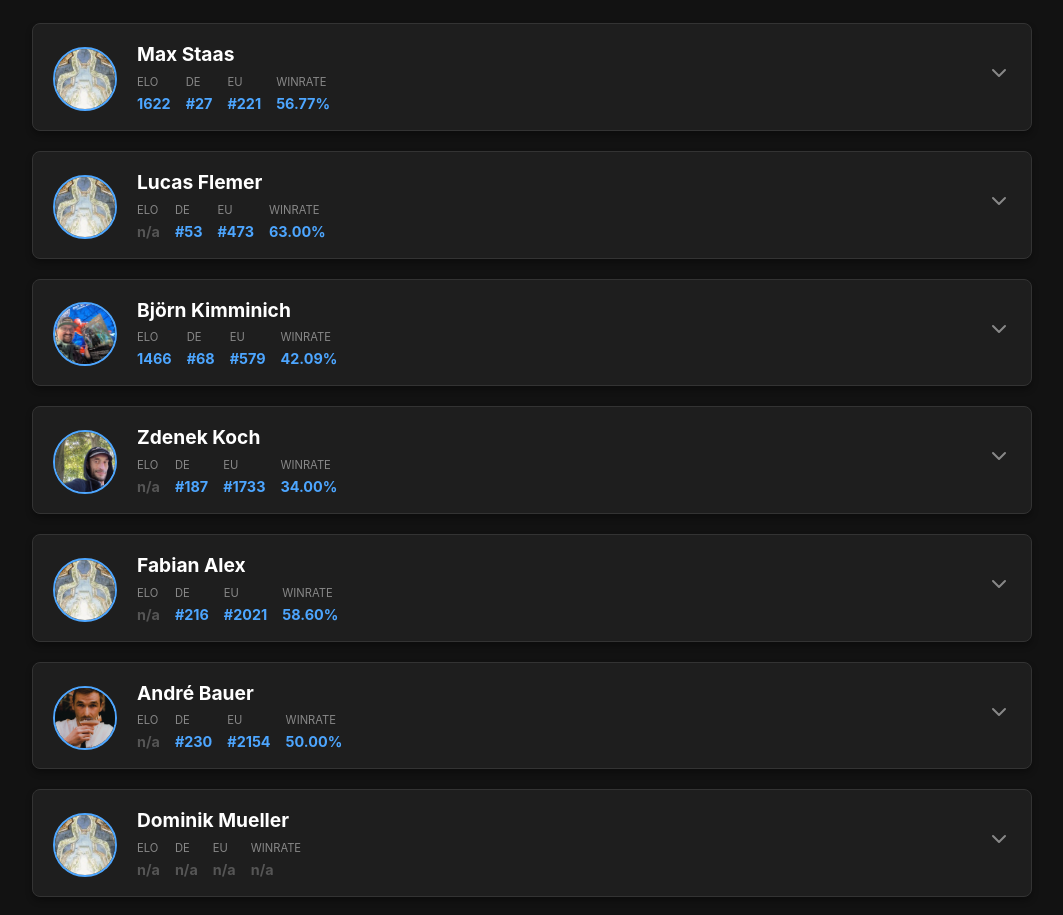
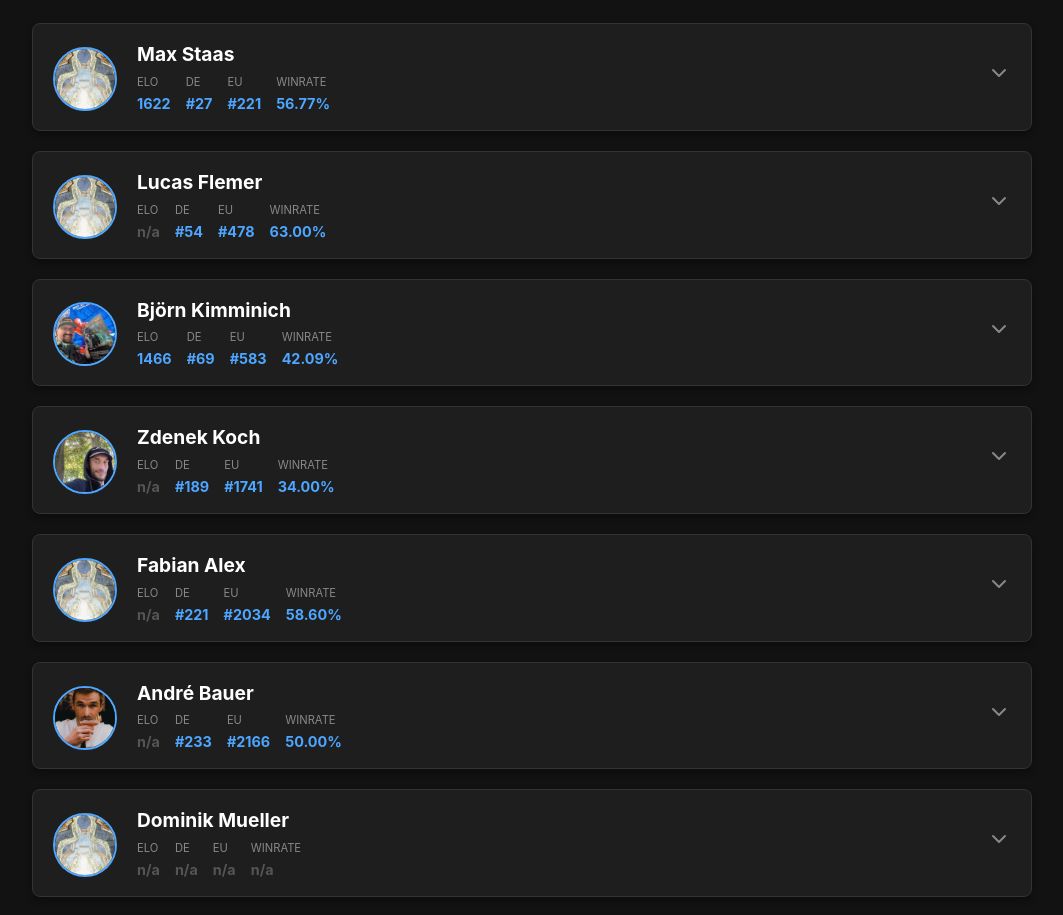
Before and after one commit to mull2five/mull2five.github.io, a Jekyll site: the page built from index.md, in a window 1280 px wide. Shown: the part 656-1571 px from the top of the page, without its empty margins (108-1171 px from the left). Built offline with Jekyll 4.4.1, drawn with Linux system fonts in a browser that asks for light colours.

Commit message:
🤖 Update player info JSON files

```diff
--- a/_data/player_info/andre_bauer.json
+++ b/_data/player_info/andre_bauer.json
@@ -10,8 +10,8 @@
       "url": "https://unityleague.gg/player/35406/",
       "data": {
         "Local organizer": "Mulligan TCG Shop",
-        "Rank Germany": "230",
-        "Rank Europe": "2154",
+        "Rank Germany": "233",
+        "Rank Europe": "2166",
         "Rank Points": "66",
         "Record": "13-12-3",
         "Win Rate": "50.0%"
--- a/_data/player_info/bjoern_kimminich.json
+++ b/_data/player_info/bjoern_kimminich.json
@@ -14,8 +14,8 @@
       "url": "https://unityleague.gg/player/16215/",
       "data": {
         "Local organizer": "Mulligan TCG Shop",
-        "Rank Germany": "68",
-        "Rank Europe": "579",
+        "Rank Germany": "69",
+        "Rank Europe": "583",
         "Rank Points": "283",
         "Record": "40-40-5",
         "Win Rate": "49.0%"
--- a/_data/player_info/fabian_alex.json
+++ b/_data/player_info/fabian_alex.json
@@ -10,8 +10,8 @@
       "url": "https://unityleague.gg/player/31006/",
       "data": {
         "Local organizer": "Mulligan TCG Shop",
-        "Rank Germany": "216",
-        "Rank Europe": "2021",
+        "Rank Germany": "221",
+        "Rank Europe": "2034",
         "Rank Points": "75",
         "Record": "17-12-0",
         "Win Rate": "58.6%"
--- a/_data/player_info/lucas_flemer.json
+++ b/_data/player_info/lucas_flemer.json
@@ -10,8 +10,8 @@
       "url": "https://unityleague.gg/player/30762/",
       "data": {
         "Local organizer": "Mulligan TCG Shop",
-        "Rank Germany": "53",
-        "Rank Europe": "473",
+        "Rank Germany": "54",
+        "Rank Europe": "478",
         "Rank Points": "321",
         "Record": "39-22-2",
         "Win Rate": "63.0%"
--- a/_data/player_info/zdenek_koch.json
+++ b/_data/player_info/zdenek_koch.json
@@ -10,8 +10,8 @@
       "url": "https://unityleague.gg/player/30767/",
       "data": {
         "Local organizer": "Mulligan TCG Shop",
-        "Rank Germany": "187",
-        "Rank Europe": "1733",
+        "Rank Germany": "189",
+        "Rank Europe": "1741",
         "Rank Points": "99",
         "Record": "15-29-9",
         "Win Rate": "34.0%"
```
